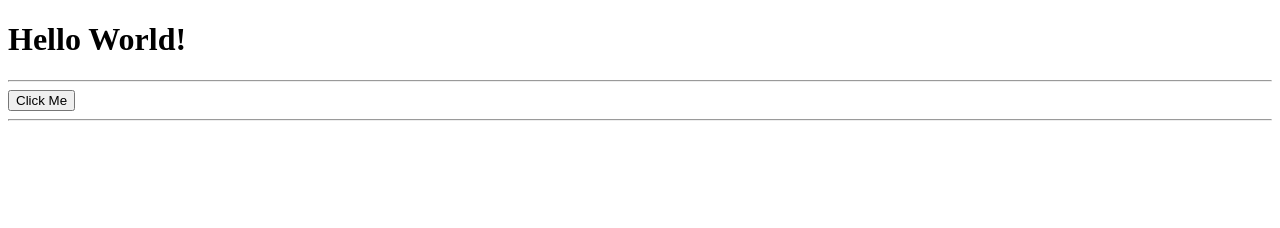
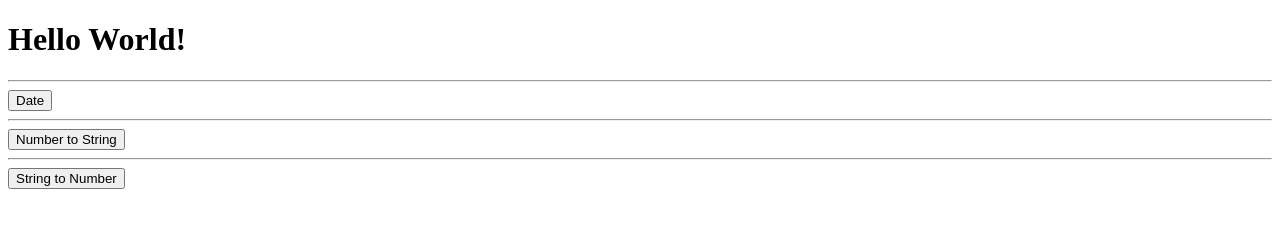
Before and after one commit to theRobMay/JS211_CurrentDateTimeProject, a website: page index.html in a window 1280 px wide. Drawn offline with Linux system fonts and the light colour scheme.

Commit message:
totally not completed lol, 3/8 done

```diff
--- a/index.html
+++ b/index.html
@@ -9,7 +9,12 @@
     <h1>Hello World!</h1>
     <hr/>
     <div id="display-element"></div>
-    <button onclick="displayDate()">Click Me</button>
+    <button onclick="displayDate()">Date</button>
     <hr/>
+    <div id="num-to-string"></div>
+    <button onclick="numToString()">Number to String</button>
+    <hr/>
+    <div id="string-to-num"></div>
+    <button onclick="stringToNum()">String to Number</button>
   </body>
 </html>
--- a/main.js
+++ b/main.js
@@ -47,11 +47,25 @@ if (hour===0 && prepand===' AM ')
 }
 console.log(`Current Time : ${hour}${prepand} : ${minute} : ${second}`);
 // Write a JavaScript program to convert a number to a string.
+const numToString =() => {
+  let num = 15
+  let text = num.toString();
 
+  console.log(text, num)
+  document.getElementById("num-to-string").innerHTML = (`The typeof ${text} is ${typeof text}`)
+}
 
 
 // Write a JavaScript program to convert a string to the number.
 
+const stringToNum =() => {
+  let num = "15";
+  let text = parseInt(num);
+
+  console.log(text, num);
+
+  document.getElementById("string-to-num").innerHTML = (`The typeof ${text} is ${typeof text}`);
+}
 
 
 // Write a JavaScript program that takes in different datatypes and prints out whether they are a:
```
